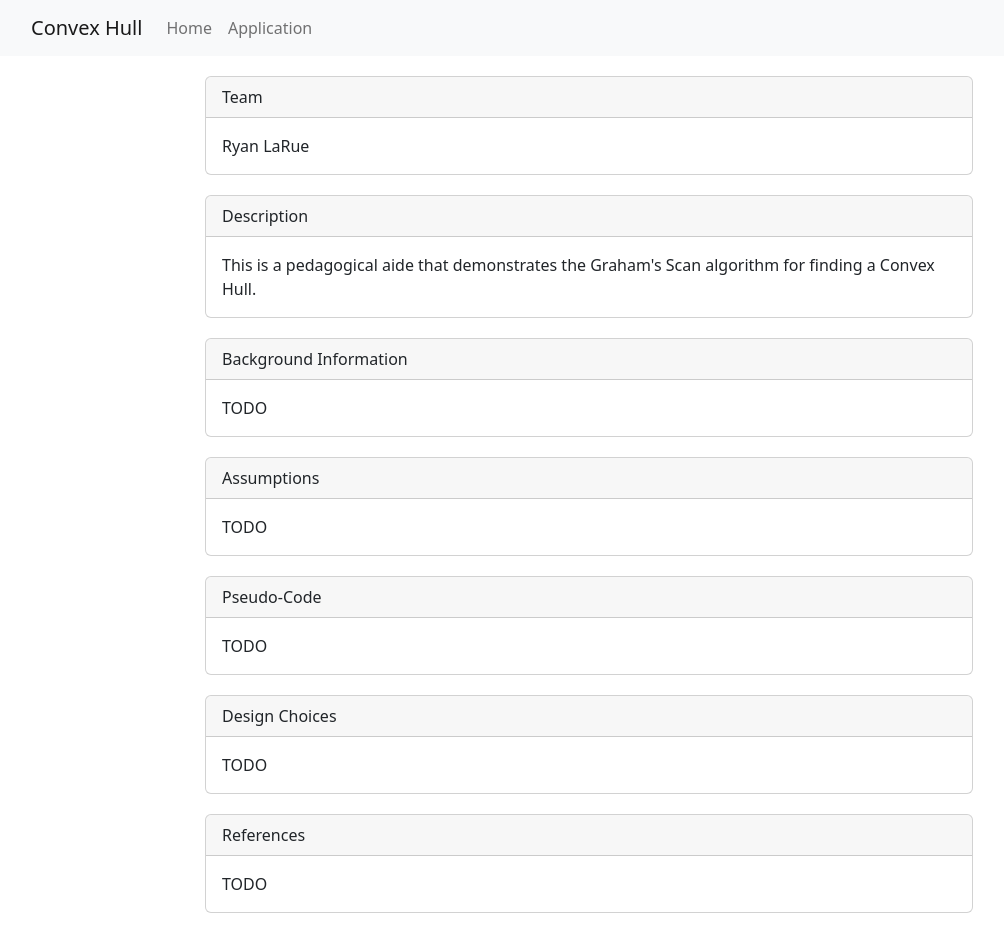
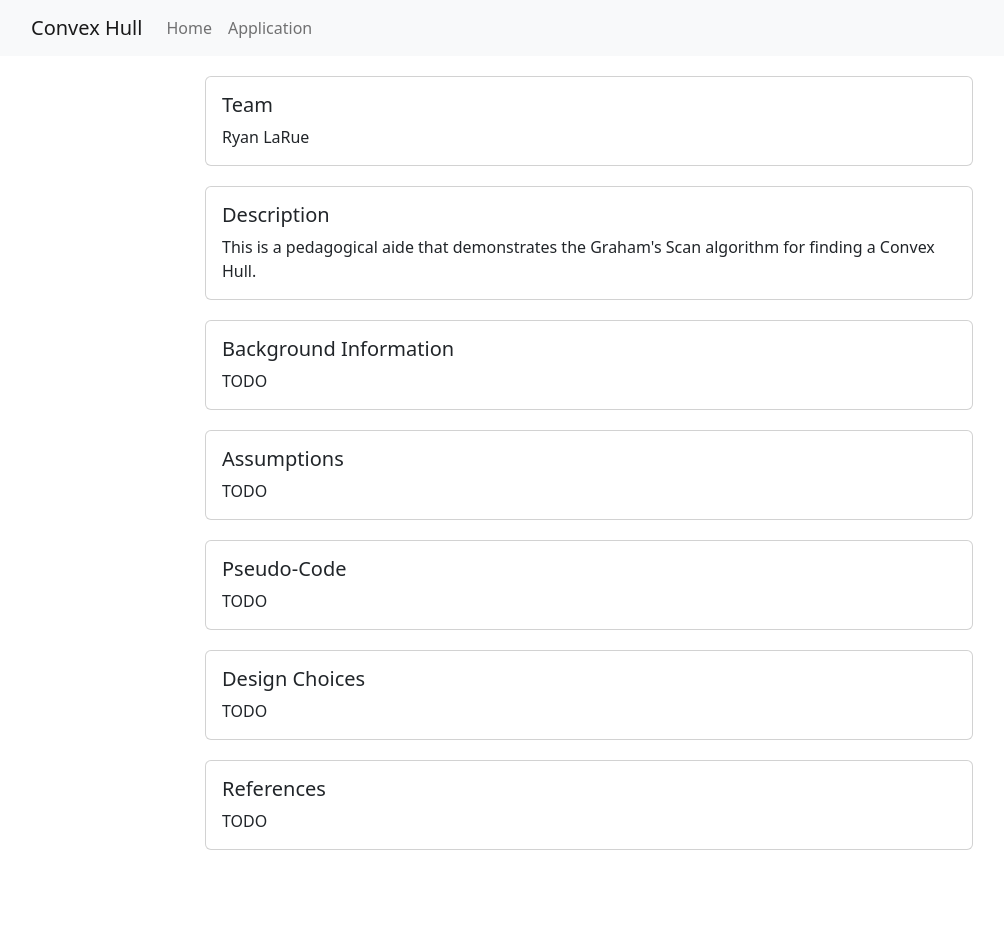
Before and after one commit to Ryanmmlarue/convex-hull, a React (Create React App) app: page /#/ in a window 1280 px wide. Shown: the whole page, without its empty margins (51-1055 px from the left). After the commit the page ends 870 px from the top, so only its background shows below. Built offline with nearby package versions, Linux system fonts and the light colour scheme.

Commit message:
Added Konva library and configured basic point placement

```diff
--- a/package.json
+++ b/package.json
@@ -12,9 +12,11 @@
     "@types/react": "^18.0.18",
     "@types/react-dom": "^18.0.6",
     "bootstrap": "^5.2.0",
+    "konva": "^8.3.12",
     "react": "^18.2.0",
     "react-bootstrap": "^2.5.0",
     "react-dom": "^18.2.0",
+    "react-konva": "^18.2.1",
     "react-router-dom": "^5.3.3",
     "react-scripts": "5.0.1",
     "three": "^0.144.0",
--- a/public/index.html
+++ b/public/index.html
@@ -26,6 +26,7 @@
 
   <link rel="stylesheet" href="https://cdn.jsdelivr.net/npm/bootstrap@5.2.0-beta1/dist/css/bootstrap.min.css"
     integrity="sha384-0evHe/X+R7YkIZDRvuzKMRqM+OrBnVFBL6DOitfPri4tjfHxaWutUpFmBp4vmVor" crossorigin="anonymous" />
+
 </head>
 
 <body>
--- a/src/features/Aide/Aide.css
+++ b/src/features/Aide/Aide.css
@@ -6,8 +6,7 @@
 .canvas-container {
   float: left;
   width: 70%;
-  height: 500px;
-  outline: 2px dotted black;
+  height: auto;
 }
 
 .pseudo-code {
--- a/src/features/Aide/Canvas/Canvas.css
+++ b/src/features/Aide/Canvas/Canvas.css
@@ -0,0 +1,3 @@
+.canvas {
+  outline: 2px solid black;
+}
--- a/src/features/Aide/Canvas/Canvas.tsx
+++ b/src/features/Aide/Canvas/Canvas.tsx
@@ -1,42 +1,32 @@
-import { useEffect, useRef } from "react";
 import './Canvas.css'
+import { Stage, Layer, Rect, Circle } from 'react-konva';
+import { useState } from 'react';
+
+
 
 const Canvas = () => {
 
-  const canvasRef = useRef(null)
+  const initialPoints: any = []
+  const [points, setPoints] = useState(initialPoints)
 
-  const drawPoint = (
-    context: CanvasRenderingContext2D,
-    x: number,
-    y: number
-  ) => {
-    context.beginPath();
-    context.arc(x, y, 4, 0, 2 * Math.PI, false);
-    context.fill()
-    context.stroke();
+  const placePoint = (event: any) => {
+    console.log(event.evt)
+    const x = event.evt.layerX
+    const y = event.evt.layerY
+    const point = <Circle x={x} y={y} radius={5} fill="black"/>
+    const temp = points.slice()
+    temp.push(point)
+    setPoints(temp)
+    console.log(x, y)
   }
 
-  const drawLine = (
-    context: CanvasRenderingContext2D,
-    aX: number,
-    aY: number,
-    bX: number,
-    bY: number
-  ) => {
-    context.beginPath()
-    context.moveTo(aX, aY)
-    context.lineTo(bX, bY)
-    context.stroke()
-  }
-
-  useEffect(() => {
-    const canvas: HTMLCanvasElement | null = canvasRef.current
-    const context = canvas!.getContext!('2d')
-
-  }, [])
 
   return(
-    <canvas width="500px" height="500px" ref={canvasRef}></canvas>
+    <Stage width={500} height={500} onMouseDown={placePoint}>
+      <Layer>
+        {points}
+      </Layer>
+    </Stage>
   )
 }
 
--- a/src/features/Home/Home.tsx
+++ b/src/features/Home/Home.tsx
@@ -8,8 +8,8 @@ return (
   <>
 
     <Card className="card">
-      <Card.Header>Team</Card.Header>
       <Card.Body>
+      <Card.Title>Team</Card.Title>
         <Card.Text>
           Ryan LaRue
         </Card.Text>
@@ -17,8 +17,8 @@ return (
     </Card>
 
     <Card className="card">
-      <Card.Header>Description</Card.Header>
       <Card.Body>
+        <Card.Title>Description</Card.Title>
         <Card.Text>
           This is a pedagogical aide that demonstrates the Graham's Scan algorithm for finding a Convex Hull.
         </Card.Text>
@@ -26,8 +26,8 @@ return (
     </Card>
 
     <Card className="card">
-      <Card.Header>Background Information</Card.Header>
       <Card.Body>
+        <Card.Title>Background Information</Card.Title>
         <Card.Text>
           TODO
         </Card.Text>
@@ -35,8 +35,8 @@ return (
     </Card>
 
     <Card className="card">
-      <Card.Header>Assumptions</Card.Header>
       <Card.Body>
+        <Card.Title>Assumptions</Card.Title>
         <Card.Text>
           TODO
         </Card.Text>
@@ -44,8 +44,8 @@ return (
     </Card>
 
     <Card className="card">
-      <Card.Header>Pseudo-Code</Card.Header>
       <Card.Body>
+        <Card.Title>Pseudo-Code</Card.Title>
         <Card.Text>
           TODO
         </Card.Text>
@@ -53,8 +53,8 @@ return (
     </Card>
 
     <Card className="card">
-      <Card.Header>Design Choices</Card.Header>
       <Card.Body>
+        <Card.Title>Design Choices</Card.Title>
         <Card.Text>
           TODO
         </Card.Text>
@@ -62,8 +62,8 @@ return (
     </Card>
 
     <Card className="card">
-      <Card.Header>References</Card.Header>
       <Card.Body>
+      <Card.Title>References</Card.Title>
         <Card.Text>
           TODO
         </Card.Text>
--- a/src/index.css
+++ b/src/index.css
@@ -5,7 +5,7 @@ body {
     sans-serif;
   -webkit-font-smoothing: antialiased;
   -moz-osx-font-smoothing: grayscale;
-  background-color: blue;
+  background-color: 'blue';
 }
 
 code {
```
Also changed, not shown: src/features/Aide/ControlPanel/ControlPanel.tsx (added, +11 -0 lines), 1 other file (tests, documents, lock files or other folders).
